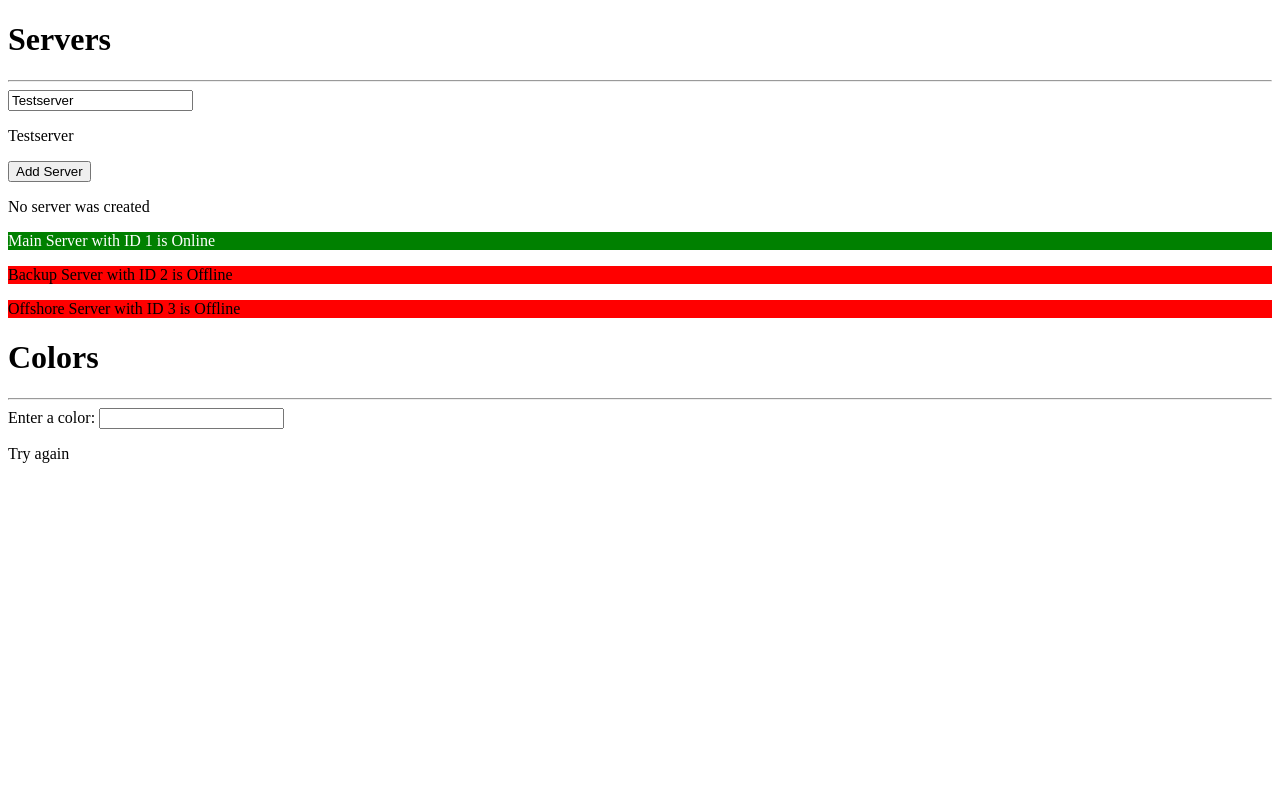
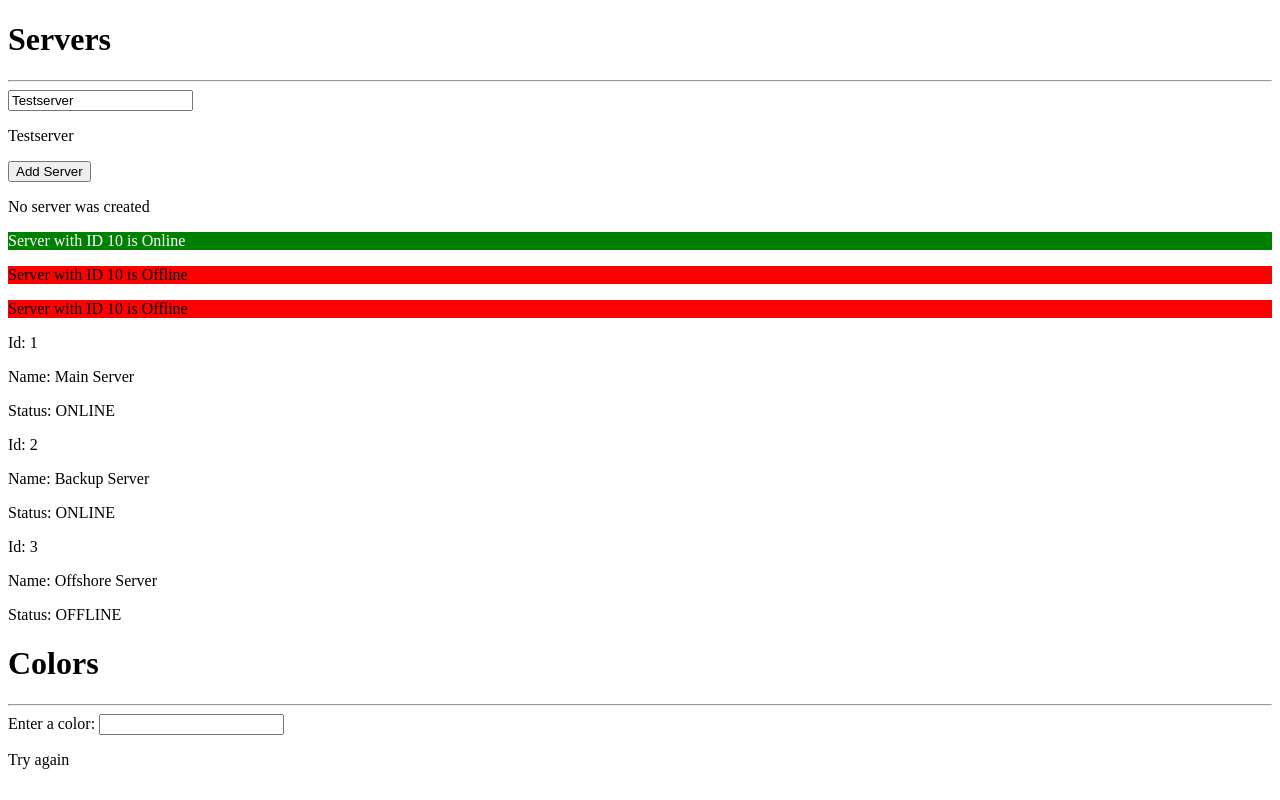
Before and after one commit to MichWouters/Fwo_Angular, an Angular app: page / in a window 1280 px wide. Built offline with nearby package versions, Linux system fonts and the light colour scheme.

Commit message:
Start session

```diff
--- a/src/app/server/server.component.html
+++ b/src/app/server/server.component.html
@@ -1,5 +1,3 @@
-<p
-[ngStyle]="{backgroundColor: getIsServerOnline()}"
-[ngClass]="{online: getIsServerOnline()==='green'}">
-    {{ serverName }} with ID {{serverId}} is {{getServerStatus()}}
+<p [ngStyle]="{backgroundColor: getIsServerOnline()}" [ngClass]="{online: getIsServerOnline()==='green'}">
+    {{ serverName| titlecase }} with ID {{serverId}} is {{getServerStatus() | titlecase}}
 </p>
--- a/src/app/server/server.component.ts
+++ b/src/app/server/server.component.ts
@@ -6,8 +6,8 @@ import { Component, Input } from "@angular/core";
     styleUrls: ['./server.component.css'],
 })
 export class ServerComponent {
-    @Input() serverId: number = 10;
-    @Input() serverName: string = 'server';
+    serverId: number = 10;
+    serverName: string = 'server';
     serverStatus: string = 'Offline';
 
     constructor() {
--- a/src/app/servers/servers.component.html
+++ b/src/app/servers/servers.component.html
@@ -4,28 +4,22 @@
 <input type="text" [(ngModel)]="serverName" />
 <p>{{ serverName }} </p>
 
-<button [disabled]="!allowNewServer" (click)="onCreateServer()">
-    Add Server
-</button>
+<button [disabled]="!allowNewServer" (click)="onCreateServer()"> Add Server </button>
 
-<!-- <p>{{ serverCreationStatus }}</p> -->
 <p *ngIf="serverCreated else noServer">Server was created. Servername is {{ serverName }}</p>
 <ng-template #noServer>
     <p>No server was created</p>
 </ng-template>
 
 
-<app-server
-    *ngFor="let server of serverModels"
-    [serverId]="server.id"
-    [serverName]="server.name">
+<app-server *ngFor="let server of serverModels">
 </app-server>
 
-<!-- <div *ngFor="let serverModel of serverModels">
+<div *ngFor="let serverModel of serverModels">
     <p>Id: {{serverModel.id}}</p>
     <p>Name: {{serverModel.name}}</p>
     <p>Status: {{serverModel.status | uppercase }}</p>
-</div> -->
+</div>
 
 <!-- <p>{{ serverName | uppercase }} </p>
 <p>{{ serverName | lowercase }} </p>
```
